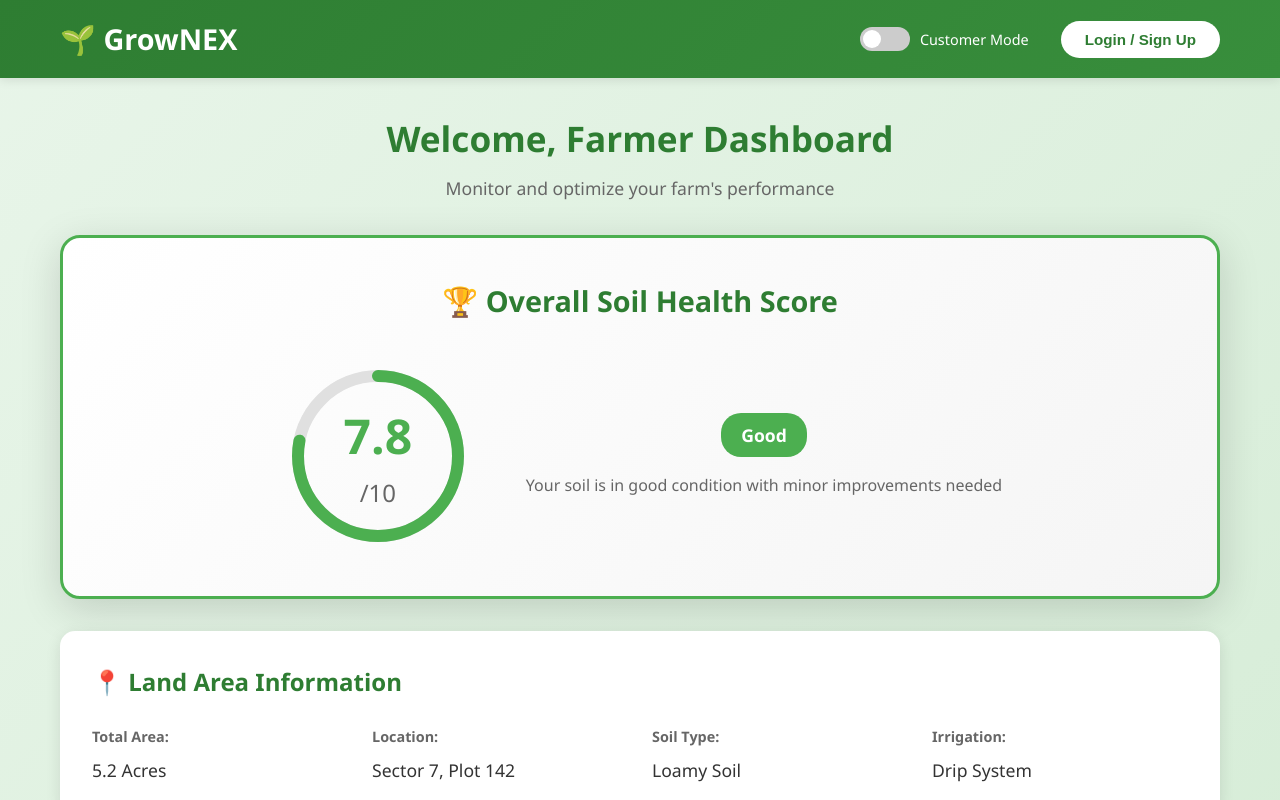
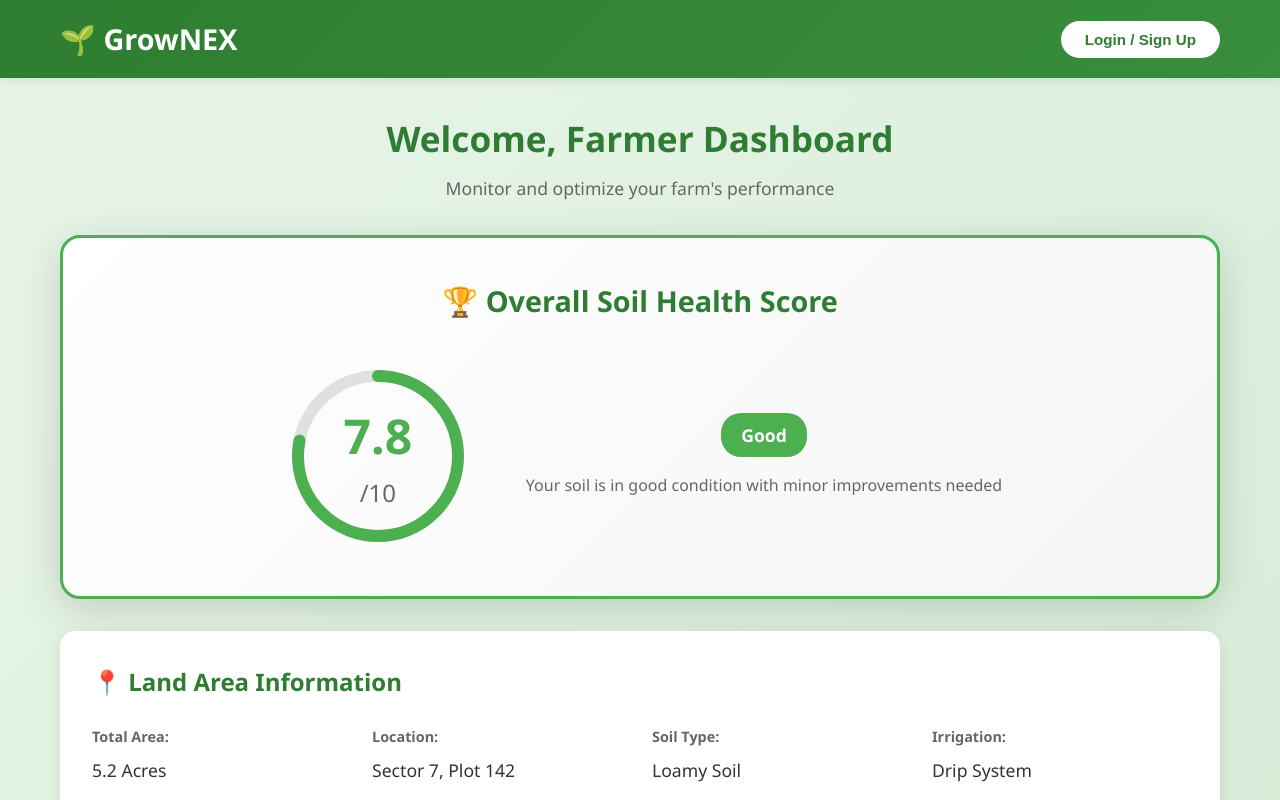
Before and after one commit to tuhinsuvraroy-tsr/GrowNEX, a plain HTML site: page index.html in a window 1280 px wide. Shown: the top 800 px of the page. Drawn offline with Linux system fonts and the light colour scheme.

Commit message:
adminmode_remove

```diff
--- a/index.css
+++ b/index.css
@@ -48,11 +48,7 @@ body {
 }
 
 /* Mode Toggle Switch */
-.mode-toggle {
-    display: flex;
-    align-items: center;
-    gap: 10px;
-}
+
 
 .switch {
     position: relative;
--- a/index.html
+++ b/index.html
@@ -14,13 +14,7 @@
                 <h1>🌱 GrowNEX</h1>
             </div>
             <nav class="nav">
-                <div class="mode-toggle">
-                    <label class="switch">
-                        <input type="checkbox" id="modeSwitch">
-                        <span class="slider"></span>
-                    </label>
-                    <span class="mode-label" id="modeLabel">Customer Mode</span>
-                </div>
+
                 <button class="btn-login" id="loginBtn">Login / Sign Up</button>
             </nav>
         </div>
```
